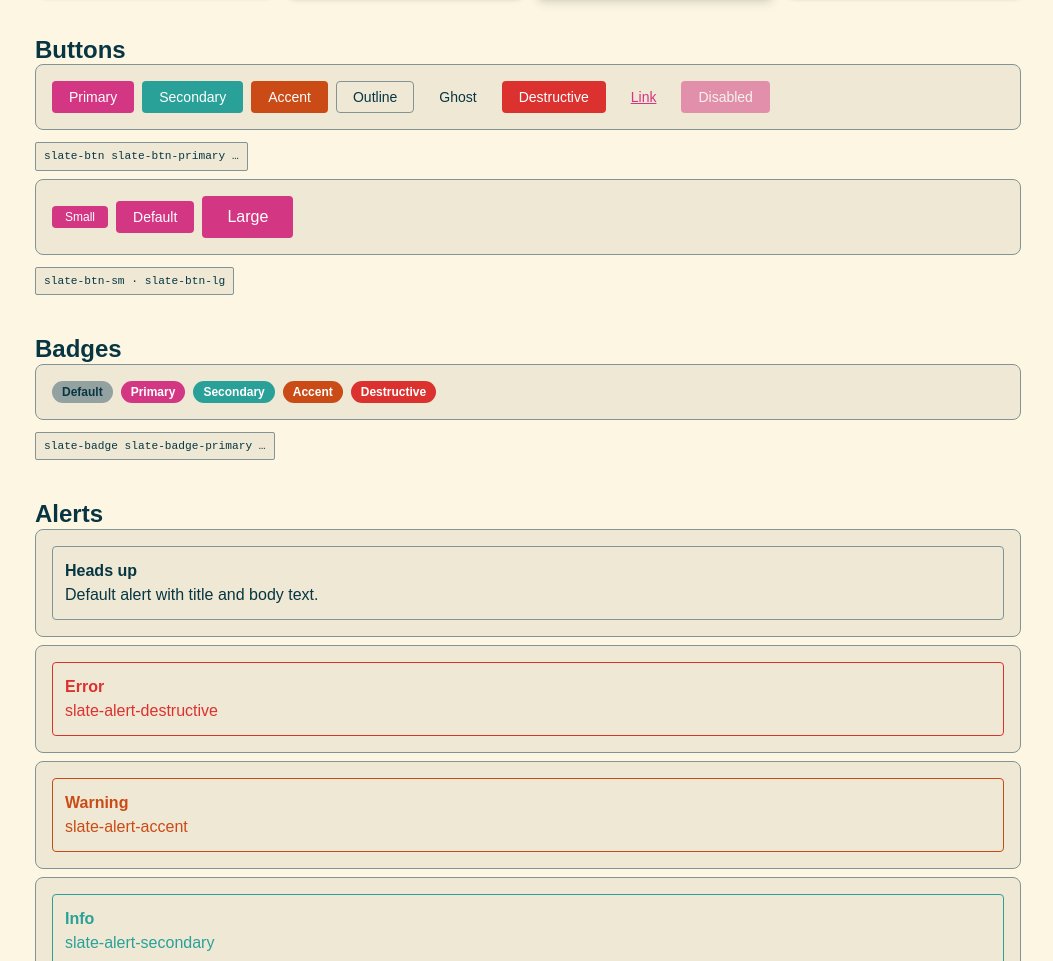
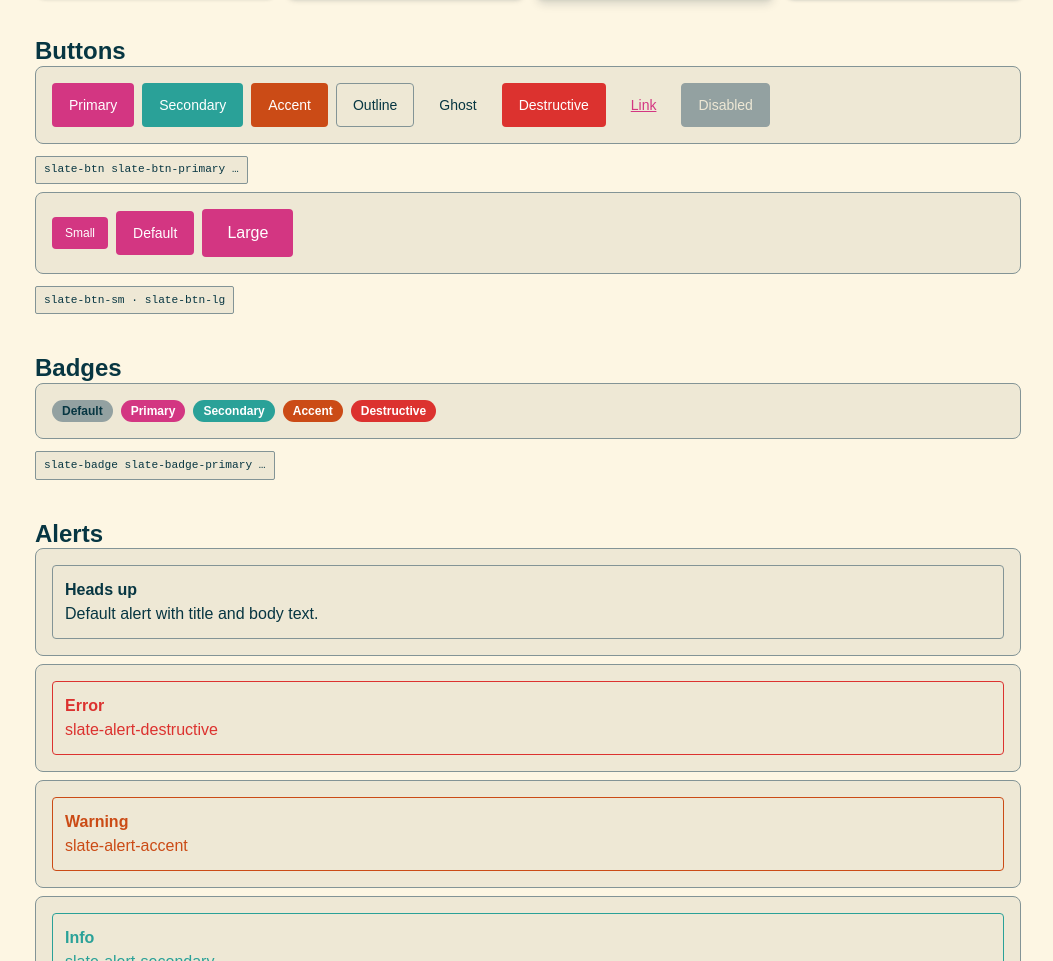
Before and after one commit to jp-jklm-co-za/jklm-slate, a website: page docs/index.html in a window 1280 px wide. Shown: the part 1839-2800 px from the top of the page, without its empty margins (227-1280 px from the left). Drawn offline with Linux system fonts and the light colour scheme.

Commit message:
Apply ui-ux-pro-max P1 review: add success/warning/info + disabled tokens, accessible focus-visible, proper disabled styling, mobile touch targets + responsive buttons

```diff
--- a/slate.css
+++ b/slate.css
@@ -30,6 +30,23 @@
   --slate-border: #839496;
   --slate-input: #839496;
   --slate-ring: #d33682;
+
+  /* Feedback / status */
+  --slate-success: #859900;
+  --slate-success-foreground: #fdf6e3;
+  --slate-warning: #b58900;
+  --slate-warning-foreground: #fdf6e3;
+  --slate-info: #268bd2;
+  --slate-info-foreground: #fdf6e3;
+
+  /* Disabled */
+  --slate-disabled: #93a1a1;
+  --slate-disabled-foreground: #eee8d5;
+
+  /* Interaction */
+  --slate-focus-width: 2px;
+  --slate-focus-offset: 2px;
+  --slate-touch-target: 2.75rem;
 
   --slate-chart-1: #268bd2;
   --slate-chart-2: #2aa198;
@@ -97,6 +114,16 @@
   --slate-input: #586e75;
   --slate-ring: #d33682;
 
+  --slate-success: #859900;
+  --slate-success-foreground: #002b36;
+  --slate-warning: #b58900;
+  --slate-warning-foreground: #002b36;
+  --slate-info: #268bd2;
+  --slate-info-foreground: #002b36;
+
+  --slate-disabled: #586e75;
+  --slate-disabled-foreground: #073642;
+
   --slate-chart-1: #268bd2;
   --slate-chart-2: #2aa198;
   --slate-chart-3: #d33682;
@@ -128,6 +155,11 @@
 .slate h4 { font-size: 1rem; }
 .slate a { color: var(--slate-ring); text-decoration: none; }
 .slate a:hover { text-decoration: underline; }
+.slate a:focus-visible {
+  outline: none;
+  box-shadow: 0 0 0 var(--slate-focus-width) var(--slate-background), 0 0 0 calc(var(--slate-focus-width) + var(--slate-focus-offset)) var(--slate-ring);
+  border-radius: var(--slate-radius-sm);
+}
 .slate code, .slate pre { font-family: var(--slate-font-mono); }
 .slate img { max-width: 100%; height: auto; }
 
@@ -207,17 +239,31 @@
   justify-content: center;
   gap: calc(var(--slate-spacing) * 1);
   padding: 0.5rem 1rem;
+  min-height: var(--slate-touch-target);
   font-size: 0.875rem;
   font-weight: 500;
   line-height: 1;
   border-radius: var(--slate-radius-md);
   border: 1px solid transparent;
   cursor: pointer;
-  transition: background-color var(--slate-transition), border-color var(--slate-transition), color var(--slate-transition);
+  transition: background-color var(--slate-transition), border-color var(--slate-transition), color var(--slate-transition), box-shadow var(--slate-transition);
   white-space: nowrap;
 }
 .slate-btn:hover { text-decoration: none; }
-.slate-btn:disabled { opacity: 0.5; cursor: not-allowed; }
+.slate-btn:focus-visible {
+  outline: none;
+  box-shadow: 0 0 0 var(--slate-focus-width) var(--slate-background), 0 0 0 calc(var(--slate-focus-width) + var(--slate-focus-offset)) var(--slate-ring);
+}
+.slate-btn:disabled,
+.slate-btn[aria-disabled="true"] {
+  opacity: 1;
+  cursor: not-allowed;
+  background-color: var(--slate-disabled) !important;
+  color: var(--slate-disabled-foreground) !important;
+  border-color: var(--slate-disabled) !important;
+}
+.slate-btn:disabled:hover,
+.slate-btn[aria-disabled="true"]:hover { opacity: 1; }
 .slate-btn-primary { background-color: var(--slate-primary); color: var(--slate-primary-foreground); }
 .slate-btn-primary:hover { opacity: 0.9; }
 .slate-btn-secondary { background-color: var(--slate-secondary); color: var(--slate-secondary-foreground); }
@@ -231,9 +277,13 @@
 .slate-btn-destructive { background-color: var(--slate-destructive); color: var(--slate-destructive-foreground); }
 .slate-btn-destructive:hover { opacity: 0.9; }
 .slate-btn-link { background-color: transparent; color: var(--slate-ring); text-decoration: underline; }
-.slate-btn-sm { padding: 0.25rem 0.75rem; font-size: 0.75rem; }
-.slate-btn-lg { padding: 0.75rem 1.5rem; font-size: 1rem; }
+.slate-btn-sm { padding: 0.25rem 0.75rem; min-height: 2rem; font-size: 0.75rem; }
+.slate-btn-lg { padding: 0.75rem 1.5rem; min-height: 3rem; font-size: 1rem; }
 .slate-btn-block { display: flex; width: 100%; }
+@media (max-width: 480px) {
+  .slate-btn { padding-inline: 0.875rem; }
+  .slate-btn:not(.slate-btn-sm):not(.slate-btn-lg) { white-space: normal; }
+}
 
 /* Cards */
 .slate-card {
@@ -295,6 +345,12 @@
   border-color: var(--slate-ring);
   box-shadow: 0 0 0 3px color-mix(in srgb, var(--slate-ring) 30%, transparent);
 }
+.slate-input:disabled, .slate-select:disabled, .slate-textarea:disabled {
+  background-color: var(--slate-disabled);
+  color: var(--slate-disabled-foreground);
+  cursor: not-allowed;
+}
+.slate-input:focus-visible, .slate-select:focus-visible, .slate-textarea:focus-visible { outline: none; }
 .slate-label { display: block; font-size: 0.875rem; font-weight: 500; margin-bottom: 0.375rem; }
 
 /* Misc */
```
Also changed, not shown: 1 other file.
